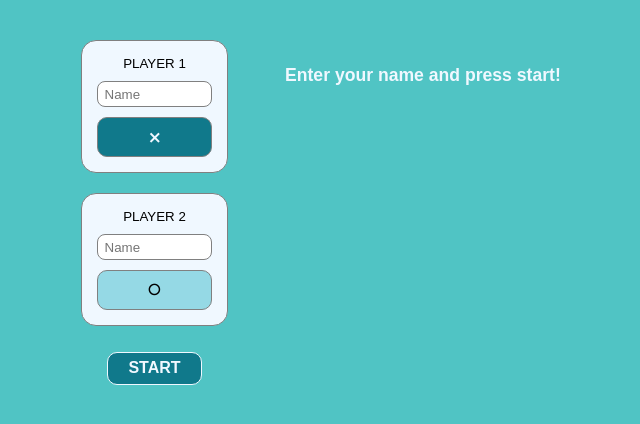
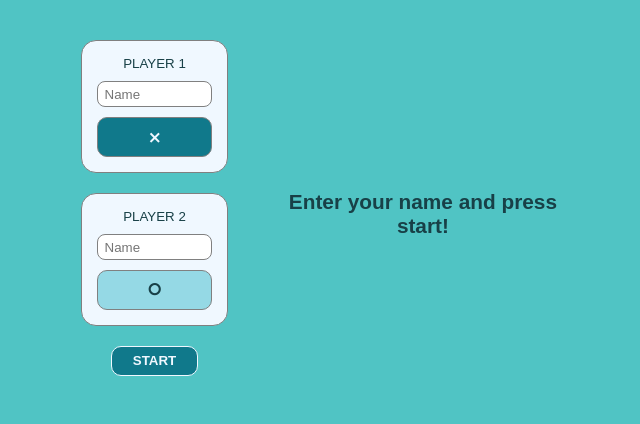
Before and after one commit to matheusesilva/tic-tac-toe, a plain HTML site: page index.html in a window 1280 px wide. Shown: the whole page, without its empty margins (308-948 px from the left). Drawn offline with Linux system fonts and the light colour scheme.

Commit message:
fix bug before reset game and css colors

```diff
--- a/script.js
+++ b/script.js
@@ -2,7 +2,6 @@ const gameboard = (function () {
     let board = Array(9).fill('');
     const getBoard = () => board;
     const isFull = () => {
-        console.log(board);
         return !board.includes('')
     }
     const reset = () => board.fill('');
@@ -53,7 +52,6 @@ const game = (function () {
     const message = () => {
         let msg;
         if (winner === undefined){
-            console.log(gameboard.isFull());
             msg = (gameboard.isFull() === true)
             ? `It's a tie!`
             : `${switchPlayerTurn().name} it's your turn`;
@@ -71,14 +69,14 @@ const game = (function () {
             setTimeout(() => {
                 winner = undefined;
                 controller.board.restart();
-            }, 2500);
+            }, 1500);
         } else if (gameboard.isFull()) {
             controller.scoreUpdate();
             setTimeout(() => {
+                winner = undefined;
                 gameboard.reset();
-                winner = undefined;
                 controller.board.restart();
-            }, 2500);
+            }, 1500);
         }
     }
 
@@ -88,7 +86,7 @@ const game = (function () {
         return {add,get}
     })();
 
-    return {play,message,getPlayerTurn,createPlayer,score,players}
+    return {play,message,getPlayerTurn,getWinner,createPlayer,score}
 })();
 
 const controller = (function () {
@@ -100,11 +98,13 @@ const controller = (function () {
                 const cell = document.createElement('button');
                 cell.setAttribute('id',i);
                 cell.addEventListener('click', (event) => {
-                    cell.classList.add(game.getPlayerTurn().symbol);
-                    cell.textContent = game.getPlayerTurn().symbol;
-                    game.play(event.target.id,game.getPlayerTurn().symbol);
-                    message.write();
-                    cell.disabled = true;
+                    if (game.getWinner() === undefined) {
+                        cell.classList.add(game.getPlayerTurn().symbol);
+                        cell.textContent = game.getPlayerTurn().symbol;
+                        game.play(event.target.id,game.getPlayerTurn().symbol);
+                        message.write();
+                        cell.disabled = true;
+                    }
                 });
                 board.appendChild(cell);
             }
--- a/style.css
+++ b/style.css
@@ -42,6 +42,7 @@ header {
         label {
             text-align: center;
             font-size: smaller;
+            color: #184047;
         }
         button {
             font-size: 1rem;
@@ -53,12 +54,13 @@ header {
             padding: 1rem;
             font-size: 70px;
             font-weight: 700;
-            color: hsla(0, 0%, 0%, 0.562);
+            line-height: 1em;
+            color:hsla(189, 49%, 19%, 0.8);
         }
     }
     button#start {
         font-size: smaller;
-        margin: 1rem;
+        margin: 10px;
         align-self: center;
         width: fit-content;
         padding: 0.4rem 1.3rem;
@@ -67,26 +69,27 @@ header {
         border-radius: 10px;
         border: 1px solid aliceblue;
         font-weight: 700;
-        font-size: 1rem;
     }
 }
 
 main {
     display: flex;
     flex-direction: column;
-    justify-content: center;
+    justify-content: start;
     align-items: center;
     .message {
-        flex: 1;
+        max-width: 300px;
         font-weight: 600;
-        font-size: 1.1rem;
-        color: aliceblue;
+        text-align: center;
+        font-size: 1.3rem;
+        color: #184047;
     }
 }
 
 .board {
     margin: 10px;
-    margin-bottom: 25px;
+    margin-bottom: 20px;
+    min-height: 130px;
     display: grid;
     grid-template-columns: repeat(3,100px);
     justify-content: center;
@@ -114,6 +117,7 @@ header button, .board button {
     &.⭘ {
         line-height: 1rem;
         background-color: #95d9e5;
-        color: black;
+        color:#184047;
+        font-weight: 600;
     }
 }
```
